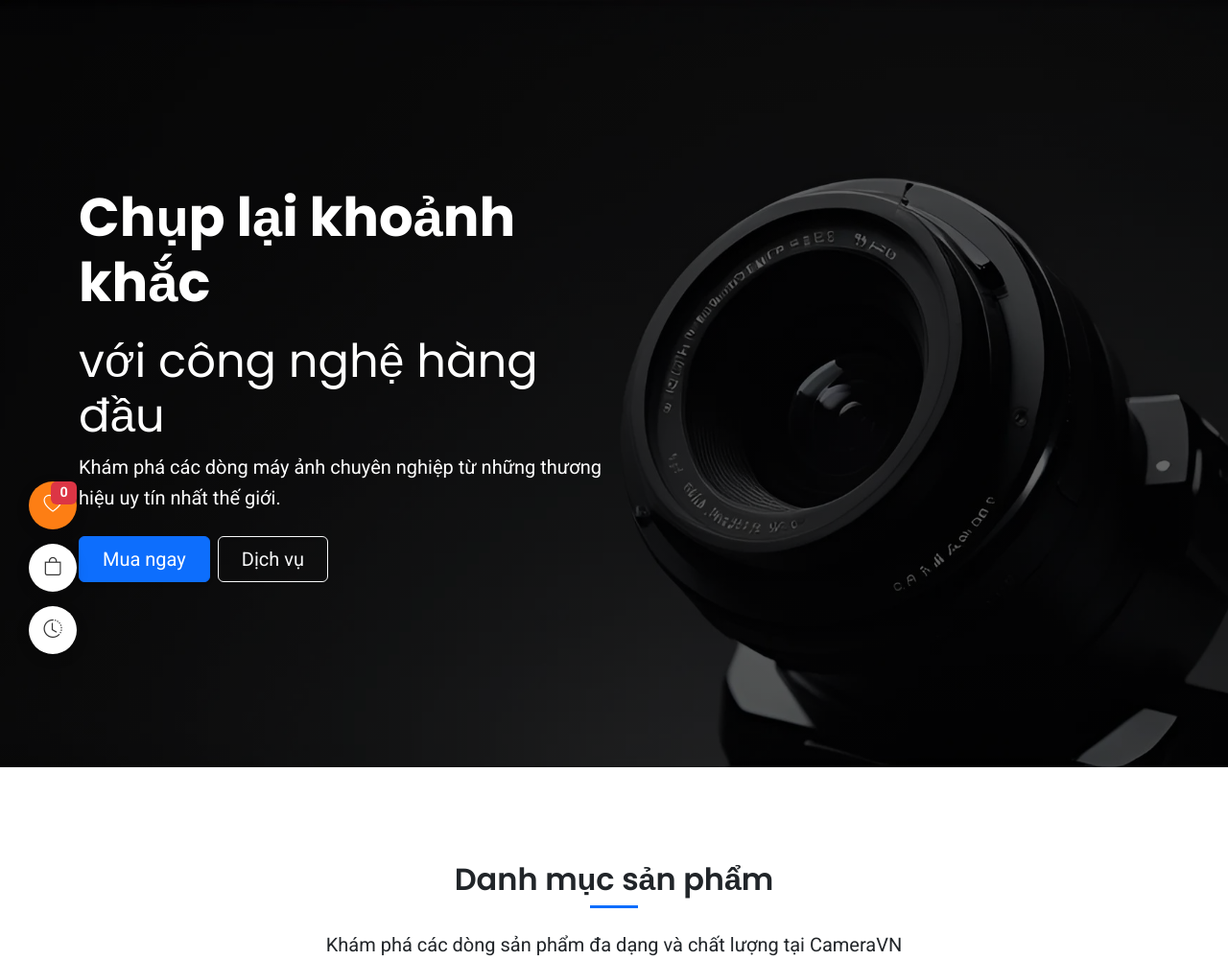
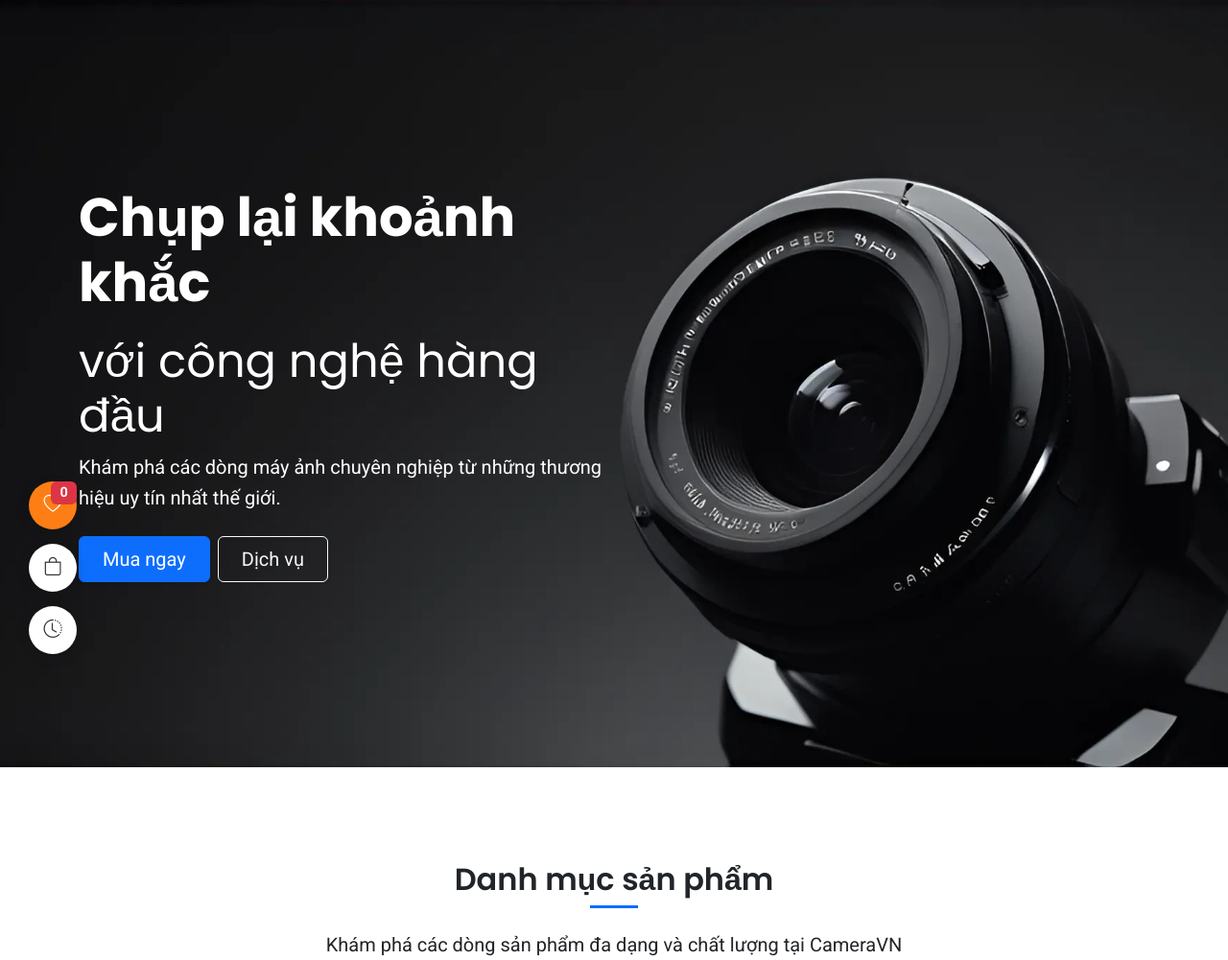
Before and after one commit to BuiDuongTanTai/finalTerm, a PHP site: page /midTerm/ in a window 1280 px wide. Shown: the part 88-1089 px from the top of the page at 96% size. Run offline with PHP 8.4, Linux system fonts and the light colour scheme; data comes from the database, SQL or seed files in the repository; data that the repository does not hold is empty.

Commit message:
sửa hero br

```diff
--- a/View/assets/css/styles.css
+++ b/View/assets/css/styles.css
@@ -539,10 +539,10 @@ body.dark-theme .comparison-table tr:hover {
 /* ======= HERO & SLIDESHOW SECTION ======= */
 /* Hero Section */
 .hero-section {
-    background-image: linear-gradient(rgba(0, 0, 0, 0.6), rgba(0, 0, 0, 0.6)), url('View/assets/images/hero.jpg');;
+    background-image: url('../images/hero.jpg');
     background-size: cover;
     background-position: center;
-    color: white;
+    color: rgb(255, 255, 255);
     height: 100vh;
     padding: 100px 0;
     margin-bottom: 50px;
```
Also changed, not shown: View/page/homepage.php (indentation only).
